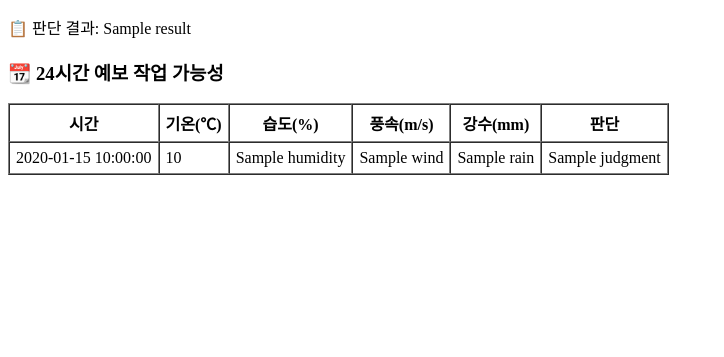
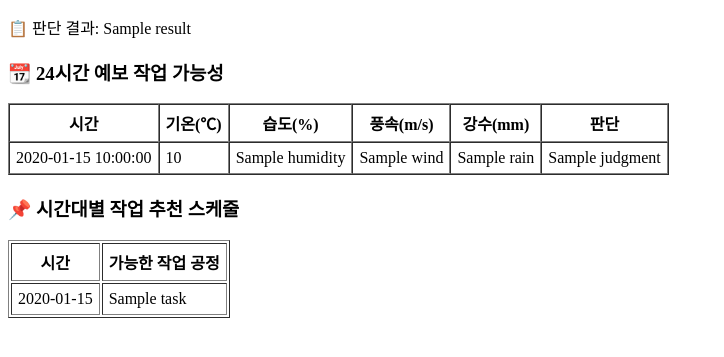
Before and after one commit to MinDongHyeon0202/weather-check, a Flask app: template templates/index.html in a window 1280 px wide. Shown: the part 155-512 px from the top of the page, without its empty margins (0-724 px from the left). Run offline with Flask 3, Linux system fonts and the light colour scheme; the template is opened without the code that fills it: most values are stand-ins (such as "Sample title", 1, 10 or a date in 2020).

Commit message:
Update index.html

```diff
--- a/templates/index.html
+++ b/templates/index.html
@@ -46,6 +46,27 @@
   {% endfor %}
 </table>
 {% endif %}
+{% if schedule %}
+<h3>📌 시간대별 작업 추천 스케줄</h3>
+<table border="1" cellpadding="6">
+  <tr>
+    <th>시간</th>
+    <th>가능한 작업 공정</th>
+  </tr>
+  {% for time, task_list in schedule.items() %}
+  <tr>
+    <td>{{ time }}</td>
+    <td>
+      {% if task_list %}
+        {{ task_list|join(', ') }}
+      {% else %}
+        없음
+      {% endif %}
+    </td>
+  </tr>
+  {% endfor %}
+</table>
+{% endif %}
 
     </div>
 </body>
```
